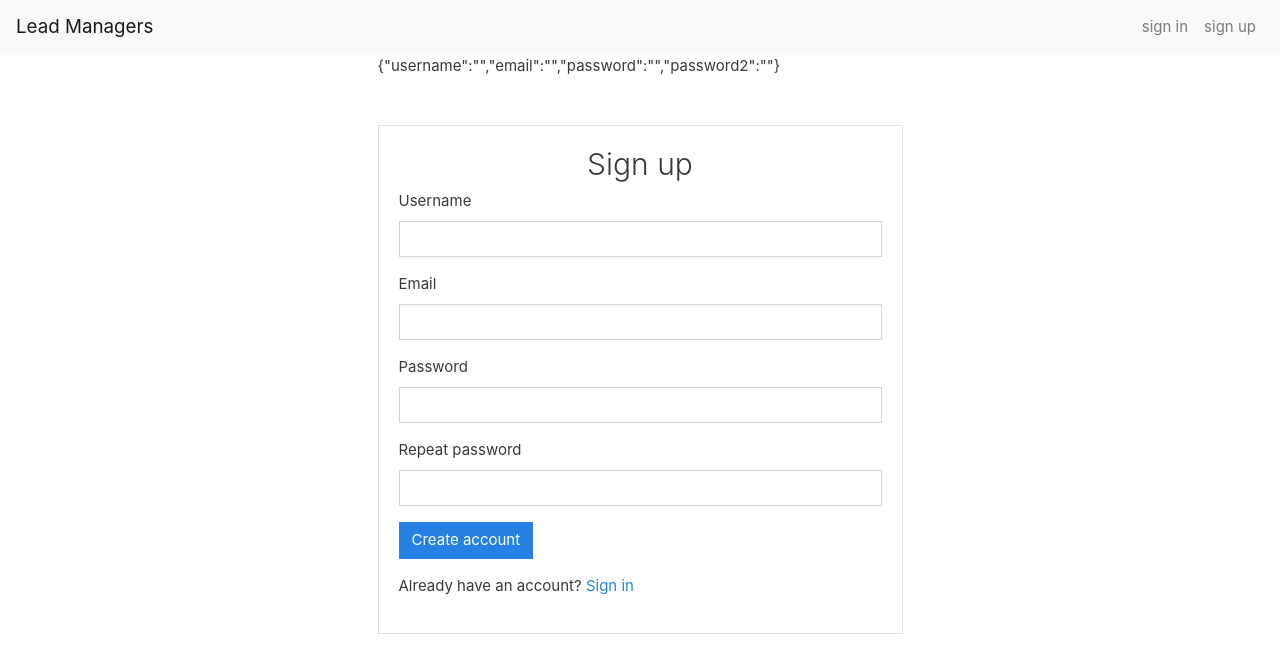
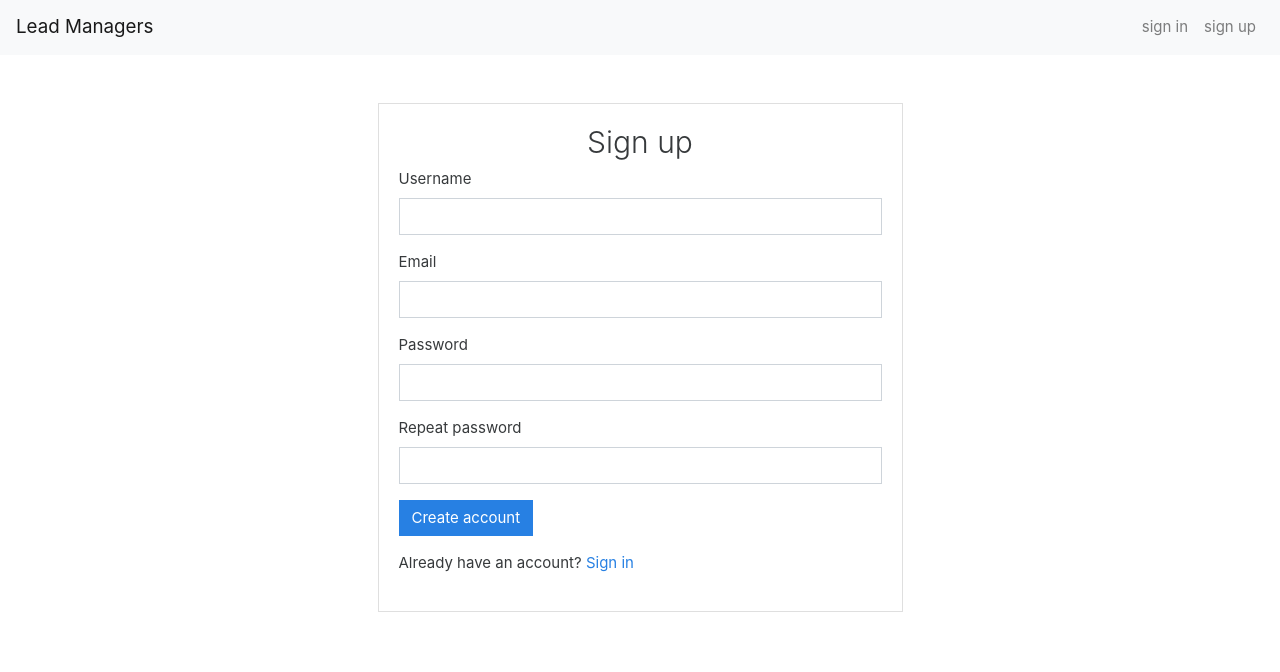
Before and after one commit to ibqn/-lead-manager-react, a React (Create React App) app: page /register in a window 1280 px wide. Shown: the top 672 px of the page. Built offline with nearby package versions, Linux system fonts and the light colour scheme; no server answers.

Commit message:
do not display state in register component

```diff
--- a/src/components/accounts/register.jsx
+++ b/src/components/accounts/register.jsx
@@ -49,7 +49,6 @@ const Register = () => {
 
   return (
     <Col md={6} className="m-auto">
-      {JSON.stringify(state)}
       <Card body className="mt-5">
         <h2 className="text-center">Sign up</h2>
         <Form onSubmit={handleSubmit}>
```
